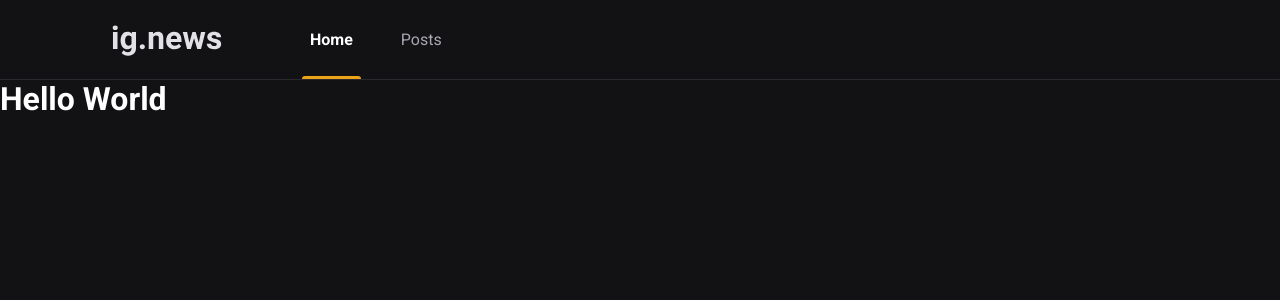
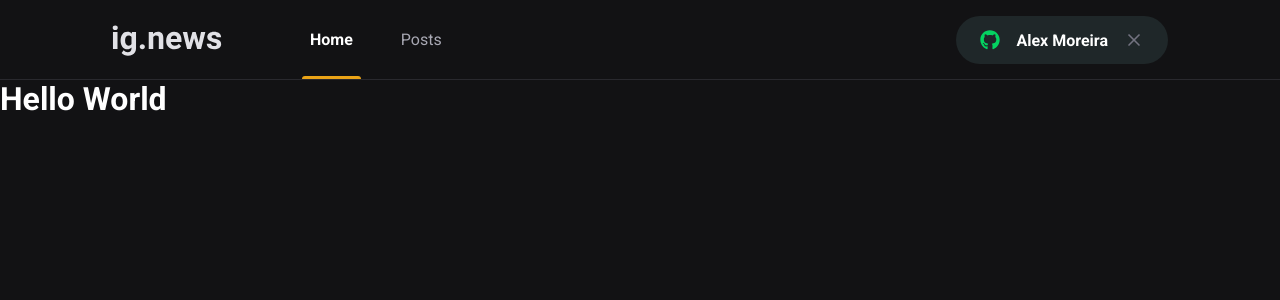
Before and after one commit to AlexMoreira01/IgNews-NextJS, a Next.js app: page / in a window 1280 px wide. Shown: the top 300 px of the page. Built offline with nearby package versions, Linux system fonts and the light colour scheme.

Commit message:
Feat: Component signInButton complete

```diff
--- a/package.json
+++ b/package.json
@@ -12,6 +12,7 @@
     "next": "12.2.5",
     "react": "18.2.0",
     "react-dom": "18.2.0",
+    "react-icons": "^4.4.0",
     "sass": "^1.54.8"
   },
   "devDependencies": {
--- a/src/components/Header/index.tsx
+++ b/src/components/Header/index.tsx
@@ -1,3 +1,4 @@
+import { SignInButton } from '../SignInButton';
 import styles from './styles.module.scss'
 
 export function Header(){
@@ -9,6 +10,8 @@
                     <a className={styles.active} href="">Home</a>
                     <a href="">Posts</a>
                 </nav>
+
+                <SignInButton/>
             </div>
         </header>
     );
--- a/src/components/Header/styles.module.scss
+++ b/src/components/Header/styles.module.scss
@@ -52,4 +52,7 @@
         }
     }
 
+    button {
+        margin-left: auto;
+    }
 }
--- /dev/null
+++ b/src/components/SignInButton/index.tsx
@@ -0,0 +1,27 @@
+import { FaGithub } from 'react-icons/fa';
+import { FiX } from 'react-icons/fi';
+
+import styles from './styles.module.scss'
+
+export function SignInButton () {
+    const isUserLoggedIn = true
+
+    return isUserLoggedIn ? (
+        <button
+            type="button"
+            className={styles.signInButton}
+        >
+            <FaGithub color="#04d361"/>
+            Alex Moreira
+            <FiX color='#737380' className={styles.closeIcon}/>
+        </button>
+    ) : (
+        <button
+            type="button"
+            className={styles.signInButton}
+        >
+            <FaGithub color="#eba417"/>
+            Sign in with Github
+        </button>
+    )
+}
--- /dev/null
+++ b/src/components/SignInButton/styles.module.scss
@@ -0,0 +1,33 @@
+.signInButton{
+    height: 3rem;
+    border-radius: 3rem;
+    background: var(--gray-850);
+    border: 0;
+    padding: 0 1.5rem;
+
+    display: flex;
+    align-items: center;
+    justify-content: center;
+
+    color: var(--white);
+    font-weight: bold;
+
+    svg {
+        width: 20px;
+        height: 20px;
+    }
+
+    svg:first-child {
+        margin-right: 1rem;
+    }
+
+    svg.closeIcon{
+        margin-left: 1rem;
+    }
+
+    transition: filter 0.2s;
+
+    &:hover {
+        filter: brightness(0.8)
+    }
+}
--- a/src/styles/global.scss
+++ b/src/styles/global.scss
@@ -10,6 +10,7 @@
     --gray-100: #e1e1e6;
     --gray-300: #a8a8b3;
     --gray-800: #29292e;
+    --gray-850: #1f2729;
     --gray-900: #121214;
 
     --cyan-500: #61dafb;
```
Also changed, not shown: 1 other file (tests, documents, lock files or other folders).
